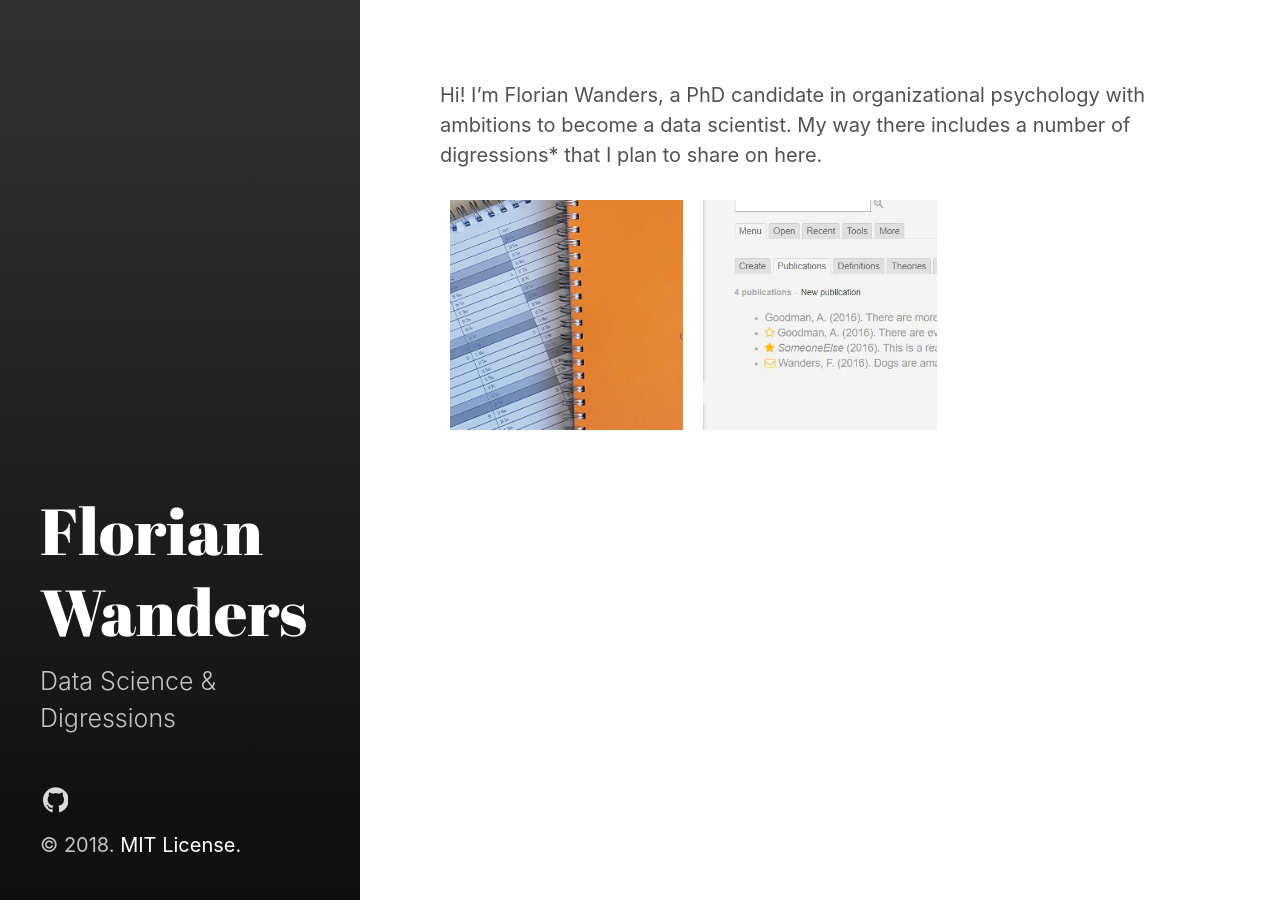
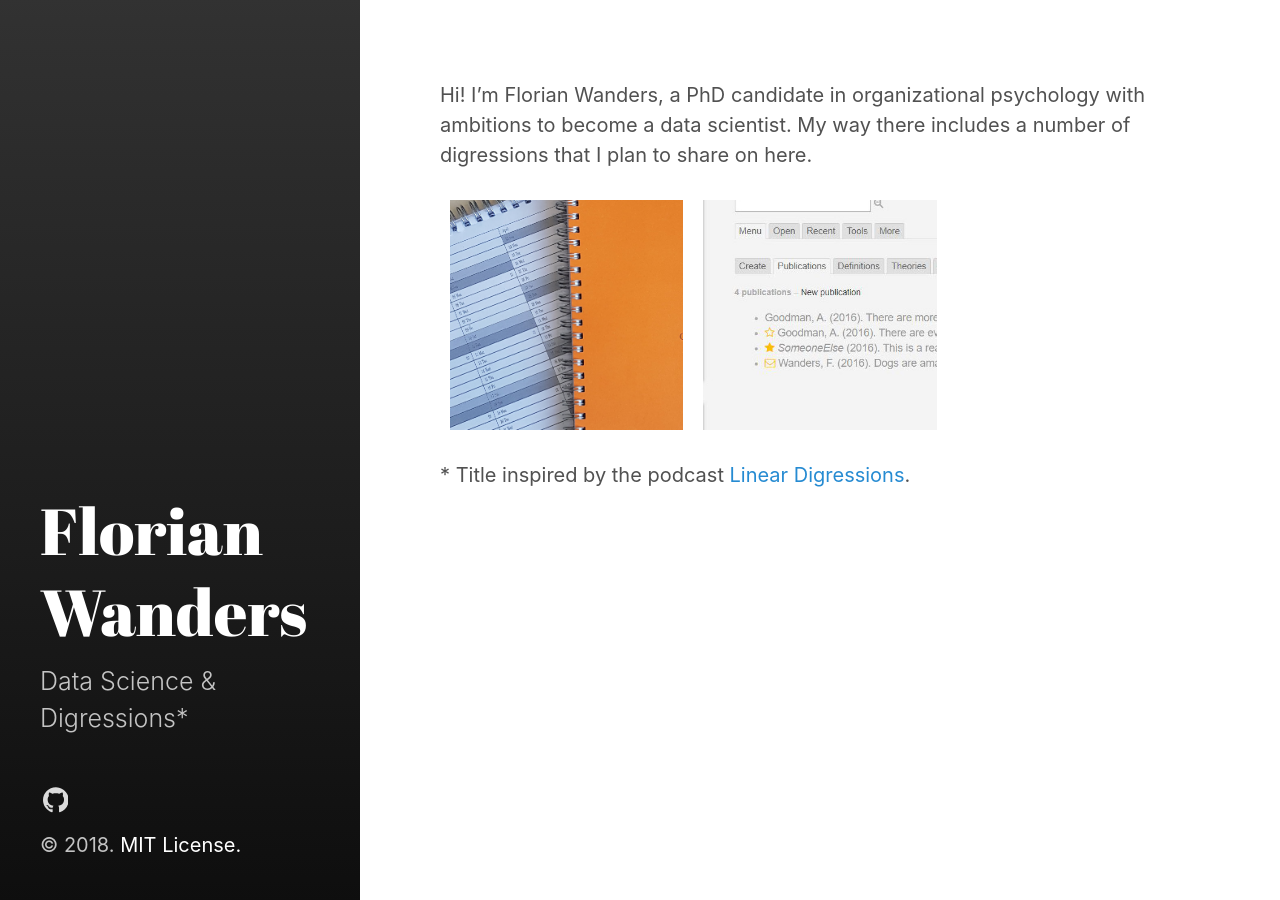
Before and after one commit to stormvirux/florianwanders.github.io, a Jekyll site: the page built from index.md, in a window 1280 px wide. Built offline with Jekyll 4.4.1, drawn with Linux system fonts in a browser that asks for light colours.

Commit message:
add link to lineardigressions

```diff
--- a/_config.yml
+++ b/_config.yml
@@ -5,7 +5,7 @@ highlighter:      rouge
 # Setup
 title:            Florian Wanders
 tagline:          'Data Science & Digressions'
-description:      'Data Science & Digressions'
+description:      'Data Science & Digressions*'
 url:              https://florianwanders.github.io
 baseurl:          # the optional subpath of your site, e.g. "/blog"
                   # NB: This applies to all pages in your Jekyll site.
--- a/_includes/portfolio.html
+++ b/_includes/portfolio.html
@@ -39,3 +39,5 @@
 {% endif %}
 
 {% endfor %}
+
+<div style="clear: both;margin-bottom:20px"></div>
--- a/index.md
+++ b/index.md
@@ -4,7 +4,33 @@ title: Home
 ---
 
 
-Hi! I'm Florian Wanders, a PhD candidate in organizational psychology with ambitions to become a data scientist. My way there includes a number of digressions* that I plan to share on here.
+Hi! I'm Florian Wanders, a PhD candidate in organizational psychology with ambitions to become a data scientist. My way there includes a number of digressions that I plan to share on here.
 
 
 {% include portfolio.html %}
+
+
+
+
+&#42; Title inspired by the <!-- <a href="https://twitter.com/@multiarmbandit">Katie</a> and <a href="https://twitter.com/benjaffe">Ben's</a> wonderful --> podcast <a href="http://lineardigressions.com">Linear Digressions</a>.
+
+
+<!--
+<style>
+    #wrap { width: 200px; height: 100px; padding: 0; overflow: hidden; }
+    #frame { width: 500px; height: 100px; border:0 }
+    #frame {
+        -ms-zoom: 0.75;
+        -moz-transform: scale(0.75);
+        -moz-transform-origin: 0 0;
+        -o-transform: scale(0.75);
+        -o-transform-origin: 0 0;
+        -webkit-transform: scale(0.75);
+        -webkit-transform-origin: 0 0;
+    }
+</style>
+
+<div id="wrap">
+<iframe id="frame" scrolling="no" frameborder="no" src="https://w.soundcloud.com/player/?url=https%3A//api.soundcloud.com/tracks/173277531&download=false&autoplay=false&show_artwork=false&color=d3d3d3&sharing=false&buying=false"></iframe>
+</div>
+-->
```
